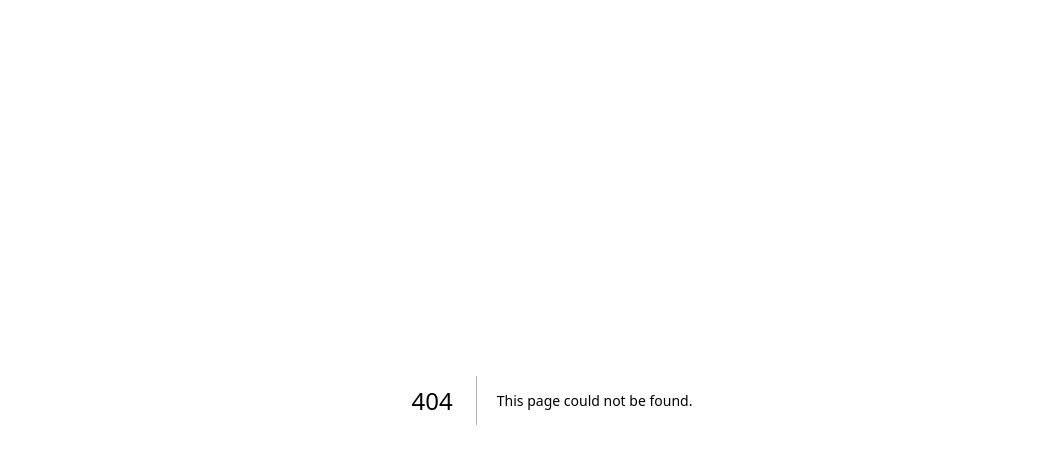
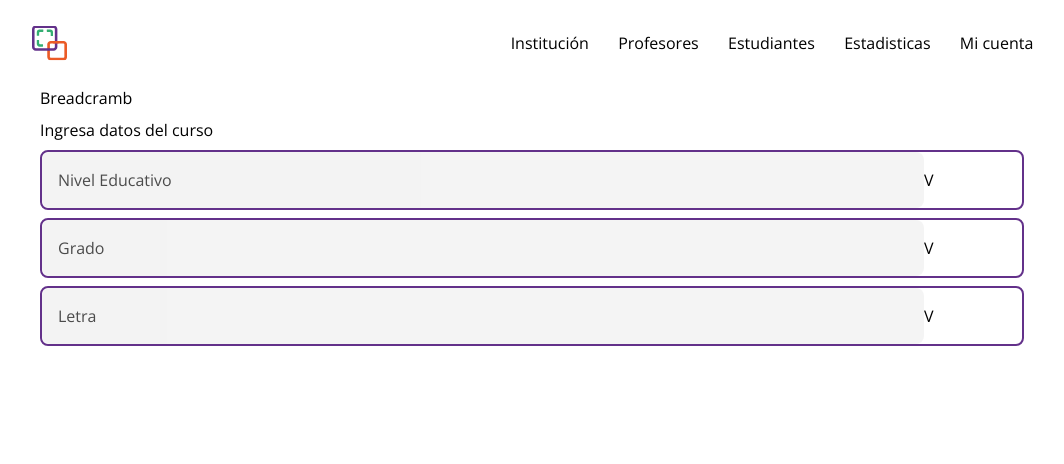
Before and after one commit to sync-ideas/project-frontend, a Next.js app: page /nuevo-curso in a window 1280 px wide. Before the commit this address had no page. Shown: the top 464 px of the page, without its empty margins (88-1152 px from the left). Built offline with nearby package versions, Linux system fonts and the light colour scheme.

Commit message:
aplicados los cambios solicitados

```diff
--- a/src/app/components/Breadcrumb.tsx
+++ b/src/app/components/Breadcrumb.tsx
@@ -17,7 +17,7 @@ const Breadcrumb: React.FC<BreadcrumbProps> = ({ links }) => {
             <BreadcrumbLinkComponent
               link={link.hiper}
               textColor="purple-disabled"
-              textColorHover="purple"
+              textColorHover="purple-text"
               text={link.text}
               active={links.indexOf(link) === actual}
             />
--- a/src/app/components/LinkComponent/BreadcrumbLink.tsx
+++ b/src/app/components/LinkComponent/BreadcrumbLink.tsx
@@ -11,7 +11,7 @@ interface LinkProps {
 }
 
 const BreadcrumbLinkComponent: React.FC<LinkProps> = (props) => {
-  const textColor = `text-${props.textColor}`;
+  const textColor = `text-[${props.textColor}]`;
   const decorationColor = `${
     props.active
       ? ""
@@ -20,11 +20,15 @@ const BreadcrumbLinkComponent: React.FC<LinkProps> = (props) => {
       : "hover:decoration-green hover:underline-offset-4  hover:underline hover:decoration-4"
   }`;
   const textColorHover = `hover:text-${props.textColorHover}`;
-  const linkActive = `${props.active ? `font-bold cursor-default` : ``}`;
+  const linkActive = `${
+    props.active
+      ? `font-bold cursor-default ${textColor}`
+      : `text-[#858585] font-normal`
+  }`;
 
   return (
     <Link
-      className={`text-base leading-snug  transition-all duration-300 ${textColor} ${decorationColor} ${textColorHover} ${linkActive}`}
+      className={`text-base leading-snug  transition-all duration-300 ${decorationColor} ${textColorHover} ${linkActive}`}
       href={props.active ? "#" : props.link}
     >
       {props.text}
--- /dev/null
+++ b/src/app/components/Select.tsx
@@ -0,0 +1,40 @@
+"use client";
+import React, { useState } from "react";
+
+interface CustomSelectProps {
+  placeholder?: string;
+  options: string[];
+  method?: (event: React.ChangeEvent<HTMLSelectElement>) => void;
+  value: string;
+  enabled?: boolean;
+}
+
+const CustomSelect: React.FC<CustomSelectProps> = ({
+  placeholder,
+  options,
+  method,
+  value,
+  enabled,
+}) => {
+  return (
+    <div className="flex border-2 border-purple rounded-lg focus:outline-purple">
+      <select
+        id="input"
+        className="px-4 py-2 h-14 w-[90%] placeholder:text-purple-hover  rounded-lg font-normal focus:outline-none appearance-none"
+        placeholder={placeholder}
+        value={value}
+        onChange={method}
+        disabled={!enabled}
+      >
+        {options.map((option) => (
+          <option key={option} value={option}>
+            {option}
+          </option>
+        ))}
+      </select>
+      <p className="my-auto">V</p>
+    </div>
+  );
+};
+
+export default CustomSelect;
--- /dev/null
+++ b/src/app/nuevo-curso/page.tsx
@@ -0,0 +1,33 @@
+"use client";
+import React, { useState } from "react";
+import NavBar from "../components/navbar";
+import CustomSelect from "../components/Select";
+
+const NewCourse = () => {
+  const [grado, setGrado] = useState("Grado");
+  return (
+    <>
+      <NavBar />
+      <div className="w-[90%] xl:w-[80%] mx-auto xl:pr-10 flex flex-col gap-2">
+        <p>Breadcramb</p>
+        <p>Ingresa datos del curso</p>
+        <CustomSelect
+          value={"Nivel Educativo"}
+          options={["Nivel Educativo", "Primaria", "Secundaria"]}
+          placeholder="Nivel Educativo"
+        />
+        <CustomSelect
+          value={grado}
+          options={["Grado", "1º", "2º", "3º", "4º", "5º"]}
+        />
+        <CustomSelect
+          enabled={grado !== "Grado"}
+          value={"Letra"}
+          options={["Letra", "A", "B", "C"]}
+        />
+      </div>
+    </>
+  );
+};
+
+export default NewCourse;
```
